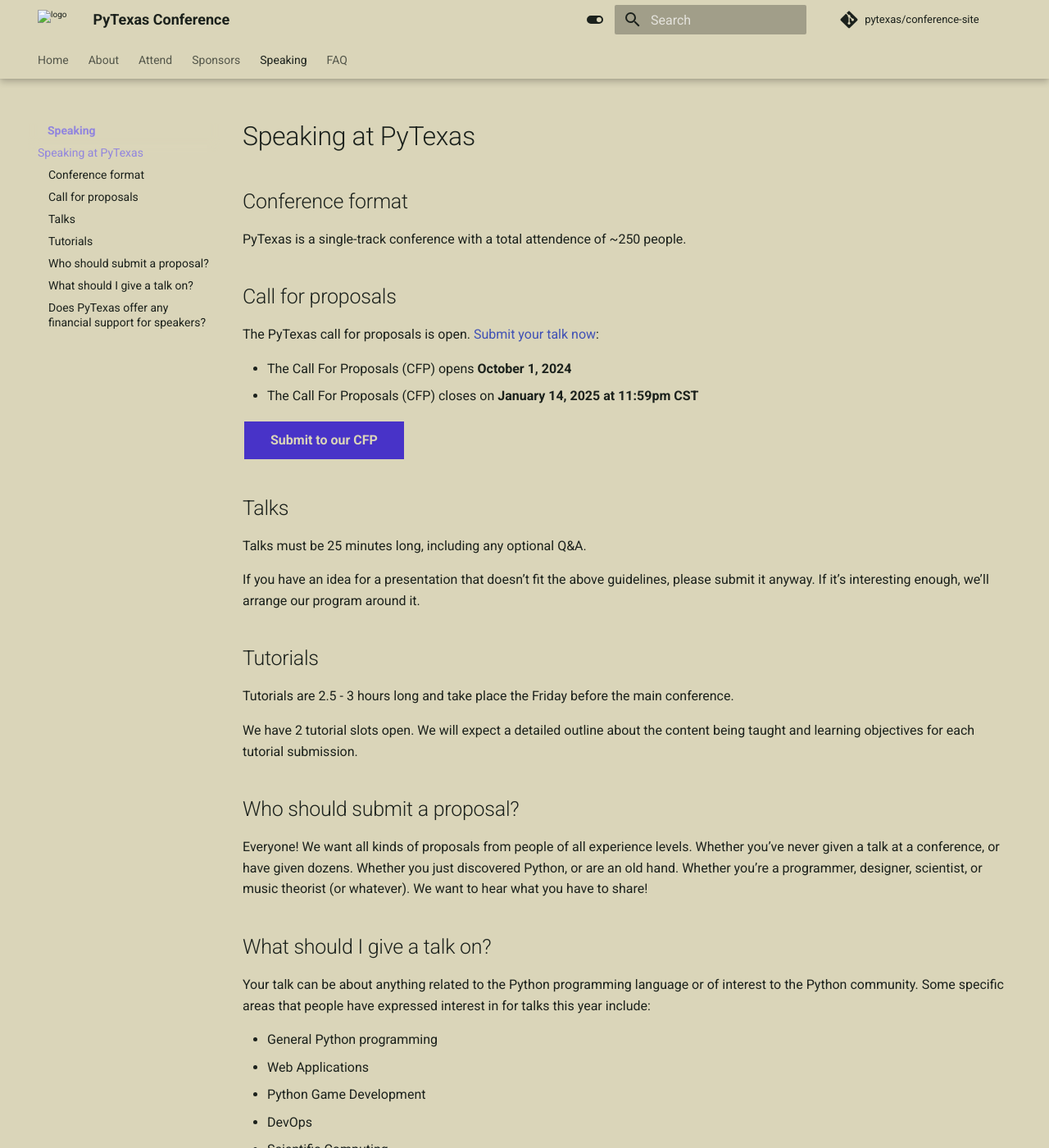
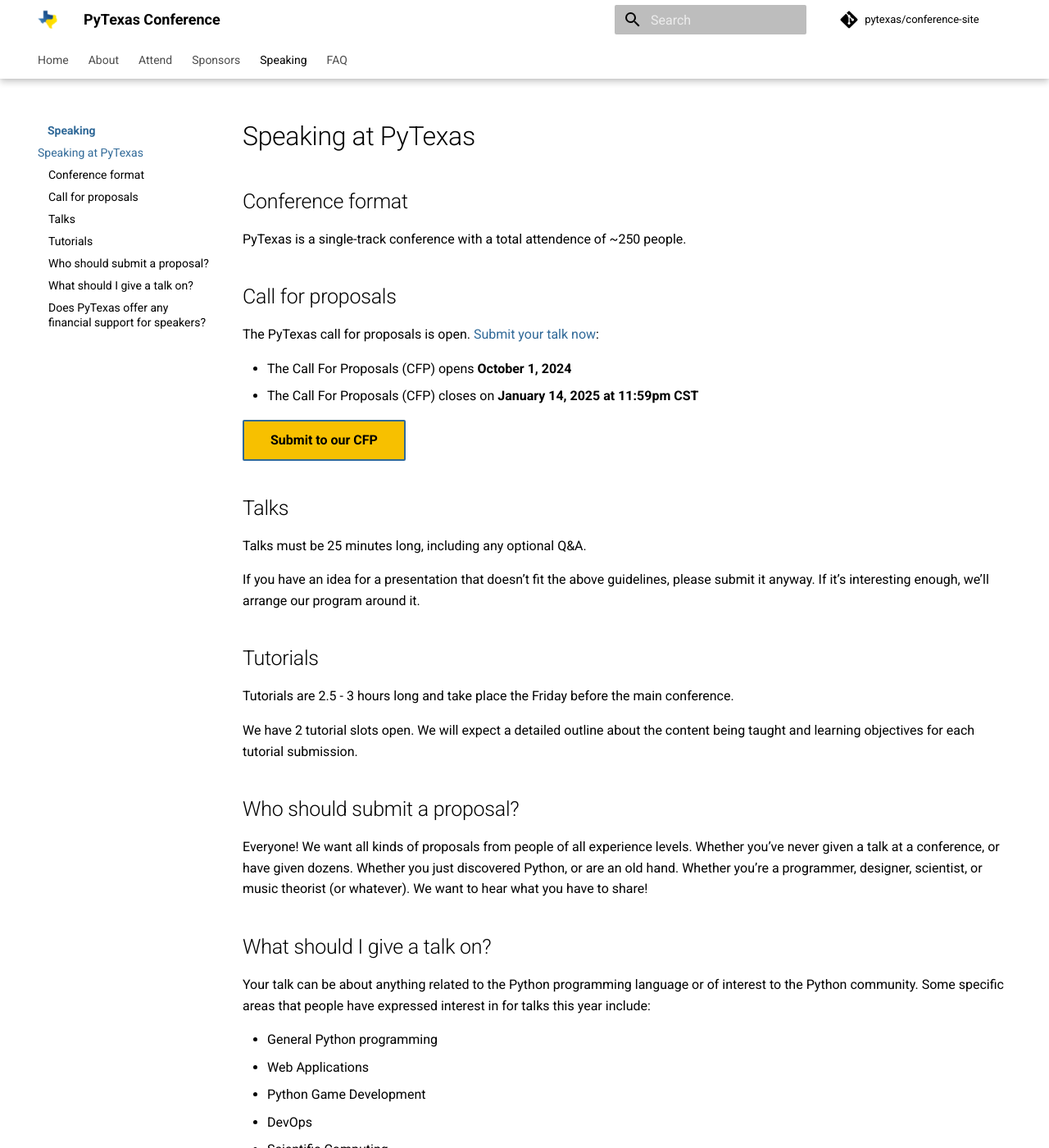
Before and after one commit to pytexas/2025, an MkDocs documentation site: the page built from docs/schedule/speaking.md, in a window 1280 px wide and 1400 px high. Shown: the whole window at 82% size. Built offline with MkDocs 1.6.1 and Material for MkDocs 9.7.7, drawn with Linux system fonts in a browser that asks for light colours; comment, search, counter and statistics services are not loaded.

Commit message:
adding 2025 assets, updating css

```diff
--- a/docs/stylesheets/extra.css
+++ b/docs/stylesheets/extra.css
@@ -1,33 +1,27 @@
-[data-md-color-scheme="pytx2025_light"] {
-    --md-primary-fg-color: #DAD5B9;
-    --md-default-fg-color: #DAD5B9;
-    --md-primary-fg-color--light: #9185DE;
-    --md-default-fg-color--light: #9185DE;
-    --md-primary-fg-color--dark: #4833c8;
-    --md-default-fg-color--dark: #4833C8;
-    --md-primary-fg-color--transparent: rgba(72, 51, 200, 0.50);
-    --md-primary-bg-color: #1B211C;
-    --md-primary-bg-color--transparent: color-mix(in srgb, rgba(27, 33, 28) 20%, white);
+[data-md-color-scheme="pytx2025"] {
+    --logo-gray: #959595;
+    --logo-light-gray: #b8b8b8;
+    --logo-yellow: #ffdd67;
+    --dark-yellow: #f7c000;
+    --python-dark-blue: #306998;
+    --background-color: #ffffff;
+
+    --md-primary-fg-color: var(--background-color);
+    --md-default-fg-color: var(--background-color);
+    --md-primary-fg-color--light: var(--python-dark-blue);
+    --md-default-fg-color--light: var(--python-dark-blue);
+    --md-primary-fg-color--dark: var(--dark-yellow);
+    --md-default-fg-color--dark: var(--dark-yellow);
+    --md-typeset-a-color: var(--python-dark-blue);
+    --md-primary-fg-color--transparent: #f7c000;
+    --md-primary-bg-color: #000000;
+    --md-primary-bg-color--transparent: #f7c000;
     --md-default-bg-color: #1B211C;
-    --md-accent-fg-color: #FF6B6B;
-    --md-accent-fg-color--transparent: rgba(255, 107, 107, 0.50);
-    --md-accent-bg-color: #DAD5B9;
+    --md-accent-fg-color: #f7c000;
+    --md-accent-fg-color--transparent: #f7c000;
+    --md-accent-bg-color: #B8B8B8;
 }
 
-[data-md-color-scheme="pytx2025_dark"] {
-    --md-primary-fg-color: #1B211C;
-    --md-default-fg-color: #1B211C;
-    --md-primary-fg-color--light: #FF6B6B;
-    --md-default-fg-color--light: #FF6B6B;
-    --md-primary-fg-color--dark: #4833C8;
-    --md-default-fg-color--dark: #4833C8;
-    --md-primary-fg-color--transparent: rgba(72, 51, 200, 0.50);
-    --md-primary-bg-color: #DAD5B9;
-    --md-default-bg-color: #DAD5B9;
-    --md-accent-fg-color: #FF6B6B;
-    --md-accent-fg-color--transparent: rgba(255, 107, 107, 0.50);
-    --md-accent-bg-color: #BDD0C1;
-}
 
 .md-container {
     background: var(--md-primary-fg-color);
@@ -78,12 +72,12 @@
 }
 
 .pytx-container {
-    background: linear-gradient(to right, var(--md-primary-fg-color--transparent), var(--md-accent-fg-color--transparent));
+    background: var(--md-primary-bg-color);
     display: flex;
     flex-direction: column;
     flex-grow: 1;
     height: 100%;
-    padding-top: .0rem;
+    padding-top: .5rem;
 }
 
 .pytx-hero {
@@ -100,8 +94,8 @@
 .pytx-hero__image {
     align-self: center;
     order: 0;
-    max-height: 30rem;
-    width: 75%;
+    max-height: 25rem;
+    padding-bottom: 1rem;
 }
 
 .pytx-button {
@@ -120,29 +114,27 @@
 }
 
 .pytx-button--primary {
-    background-color: var(--md-primary-fg-color--dark);
-    border-color: var(--md-primary-bg-color);
-    color: var(--md-primary-bg-color--transparent);
+    background-color: var(--dark-yellow);
+    color: var(--md-primary-bg-color) !important;
 }
 
 
 .pytx-button:focus,
 .pytx-button:hover {
-    background-color: var(--md-primary-bg-color);
-    border-color: var(--md-accent-fg-color);
-    color: var(--md-primary-fg-color);
+    background-color: var(--python-dark-blue);
+    color: var(--md-primary-bg-color);
 }
 
 .email-button--primary {
-    background-color: var(--md-primary-fg-color--dark);
-    border-color: var(--md-primary-bg-color);
-    color: var(--md-primary-bg-color--transparent);
+    background-color: var(--dark-yellow);
+    border-color: var(--python-dark-blue) !important;
+    color: var(--md-primary-bg-color) !important;
 }
 
 
-.email-button:focus,
-.email-button:hover {
-    background-color: var(--md-primary-bg-color);
-    border-color: var(--md-accent-fg-color);
-    color: var(--md-primary-fg-color);
+.md-button:focus,
+.md-button:hover {
+    background-color: var(--python-dark-blue) !important;
+    border-color: var(--md-accent-fg-color) !important;
+    color: var(--md-primary-bg-color) !important;
 }
--- a/mkdocs.yml
+++ b/mkdocs.yml
@@ -10,7 +10,7 @@
   name: material
   custom_dir: overrides
   locale: en
-  logo: assets/images/2025-logo.png
+  logo: assets/images/pytexas-logo.png
   favicon: assets/images/favicon.png
   features:
     - announce.dismiss
@@ -21,14 +21,7 @@
     - toc.integrate
     - toc.follow
   palette:
-    - scheme: pytx2025_light
-      toggle:
-        icon: material/toggle-switch
-        name: Switch to dark mode
-    - scheme: pytx2025_dark
-      toggle:
-        icon: material/toggle-switch-off-outline
-        name: Switch to light mode
+    - scheme: pytx2025
 copyright: Copyright &copy; 2015-2025 - PyTexas Foundation
 markdown_extensions:
   - abbr
--- a/overrides/home.html
+++ b/overrides/home.html
@@ -23,10 +23,10 @@
 {% endblock %}
 {% block hero %}
 <div class="pytx-hero pytx-container">
-    <img src="assets/images/2024_wdots.svg" class="pytx-hero__image"/>
+    <img src="assets/images/2025-logo.svg" class="pytx-hero__image"/>
     <div class="pytx-hero__content">
-        <a href="https://pretix.eu/pytexas/2025/" class="pytx-button pytx-button--primary">
-          Purchase Tickets
+        <a href="pytexas.us11.list-manage.com/subscribe/post?u=93d4ab771d0c2e4facc053add&amp;id=fa6aa40a2e" class="pytx-button pytx-button--primary">
+          Sign Up for Mailing List
         </a>
     </div>
 </div>
```
Also changed, not shown: docs/attend.md (+1 -1 lines), docs/index.md (+1 -1 lines), docs/assets/images/2024-logo.png (deleted), docs/assets/images/2025-logo.png (added), docs/assets/images/2025-logo.svg (added), 1 other file.
